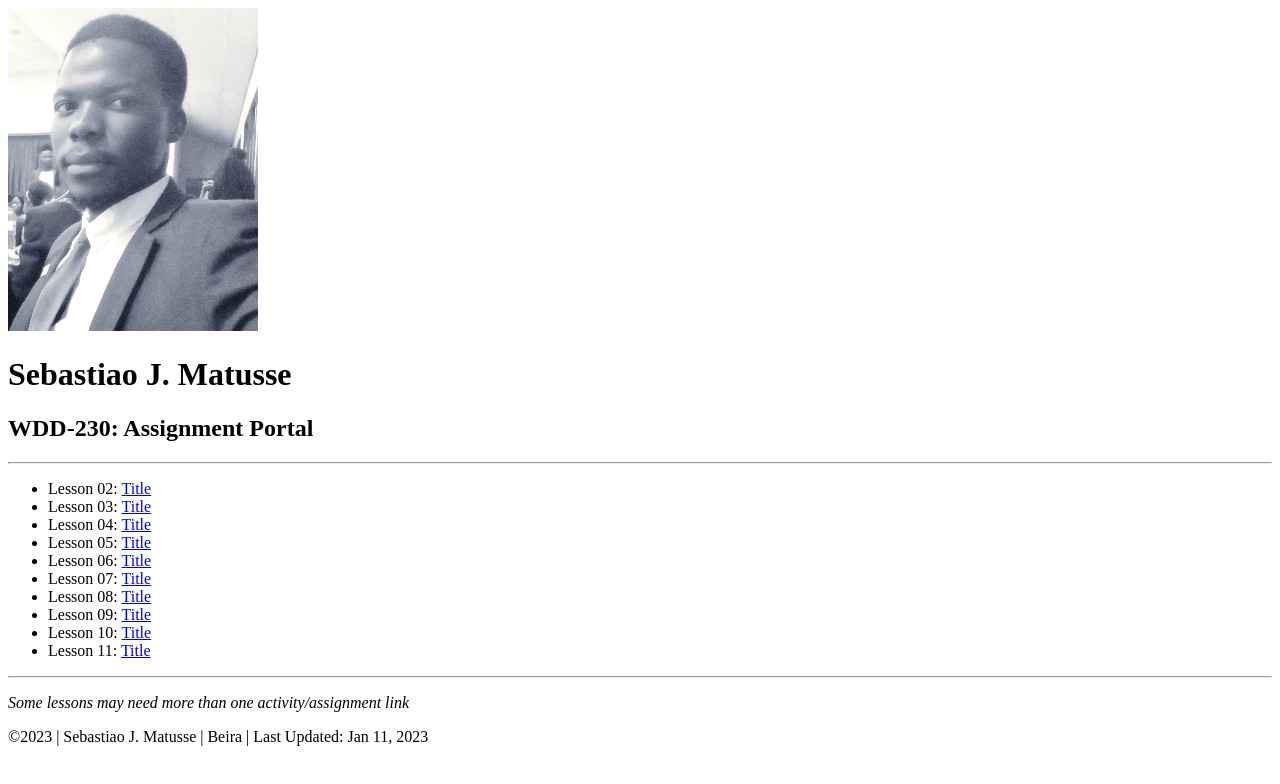
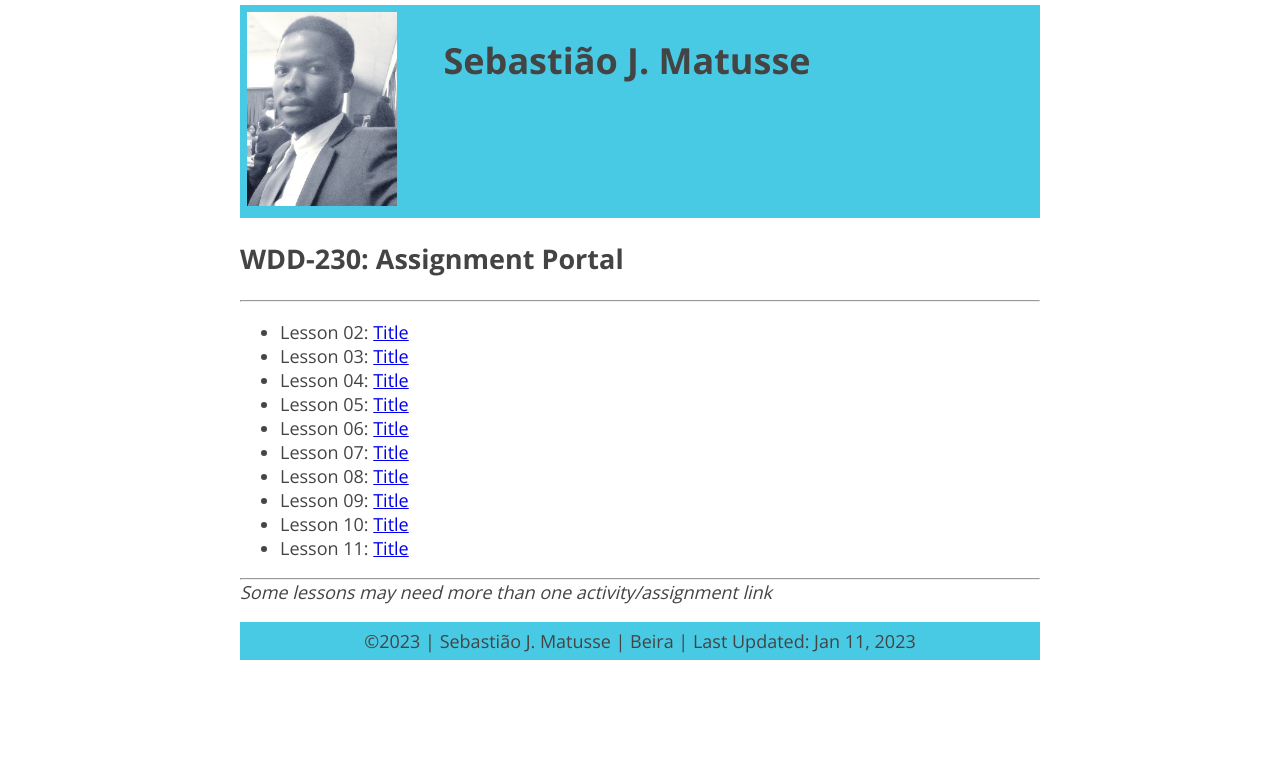
Before and after one commit to Sebastiao-Matusse/wdd230, a plain HTML site: page index.html in a window 1280 px wide. Drawn offline with nearby package versions, Linux system fonts and the light colour scheme.

Commit message:
Completed the style of the Portal Assignment

```diff
--- a/index.html
+++ b/index.html
@@ -6,12 +6,18 @@
     <meta http-equiv="X-UA-Compatible" content="IE=edge">
     <meta name="viewport" content="width=device-width, initial-scale=1.0">
     <title>WDD-230: Assignment Portal</title>
+    <link rel="stylesheet" href="styles/style.css">
 </head>
 
 <body>
+    <div id="content">
+        <header>
+            <div class="logo-box"> <img src="images/myphoto.jpg" alt="My-Photo" width=150 alt="logo"></div>
+            <div class="author-name">
+                <h1 id="auhtorsName">Sebastião J. Matusse</h1>
+            </div>
+        </header>
         <main>
-        <img src="images/myphoto.jpg" alt="My-Photo">
-        <h1 id="auhtorsName">Sebastiao J. Matusse</h1>
             <h2>WDD-230: Assignment Portal</h2>
             <hr>
             <ul>
@@ -30,9 +36,10 @@
             <p><em>Some lessons may need more than one activity/assignment link</em></p>
         </main>
         <footer>
-        &copy;2023 | Sebastiao J. Matusse | Beira | Last Updated: <span id="currentdate"></span>
+            &copy;2023 | Sebastião J. Matusse | Beira | Last Updated: <span id="currentdate"></span>
         </footer>
         <script src="js/currentdate.js"></script>
+    </div>
 </body>
 
 </html>
--- /dev/null
+++ b/styles/style.css
@@ -0,0 +1,41 @@
+@import url('https://fonts.googleapis.com/css?family=Open+Sans:400,700');
+@import url('https://fonts.googleapis.com/css?family=Merriweather:400,700');
+
+body {
+  background-color: white;
+  font-family: "Open Sans", sans-serif;
+  padding: 5px 25px;
+  font-size: 18px;
+  margin: 0;
+  color: #444;
+}
+
+header{
+  display: grid;
+  grid-template-columns: 25% 1fr;
+  padding: 7px;
+  margin: 0px;
+  border: 100px;
+  background-color: #48cae4;
+}
+
+#content{
+    max-width:800px;
+    margin:0 auto;
+
+  }
+
+footer{
+    text-align: center;
+    padding: 7px;
+    margin: 0px;
+    border: 100px;
+    background-color: #48cae4;
+}
+
+hr{
+    margin-bottom: 0;
+}
+p{
+    margin-top: 0;
+}
```
Lines whose indentation alone changed are shown as unchanged.
